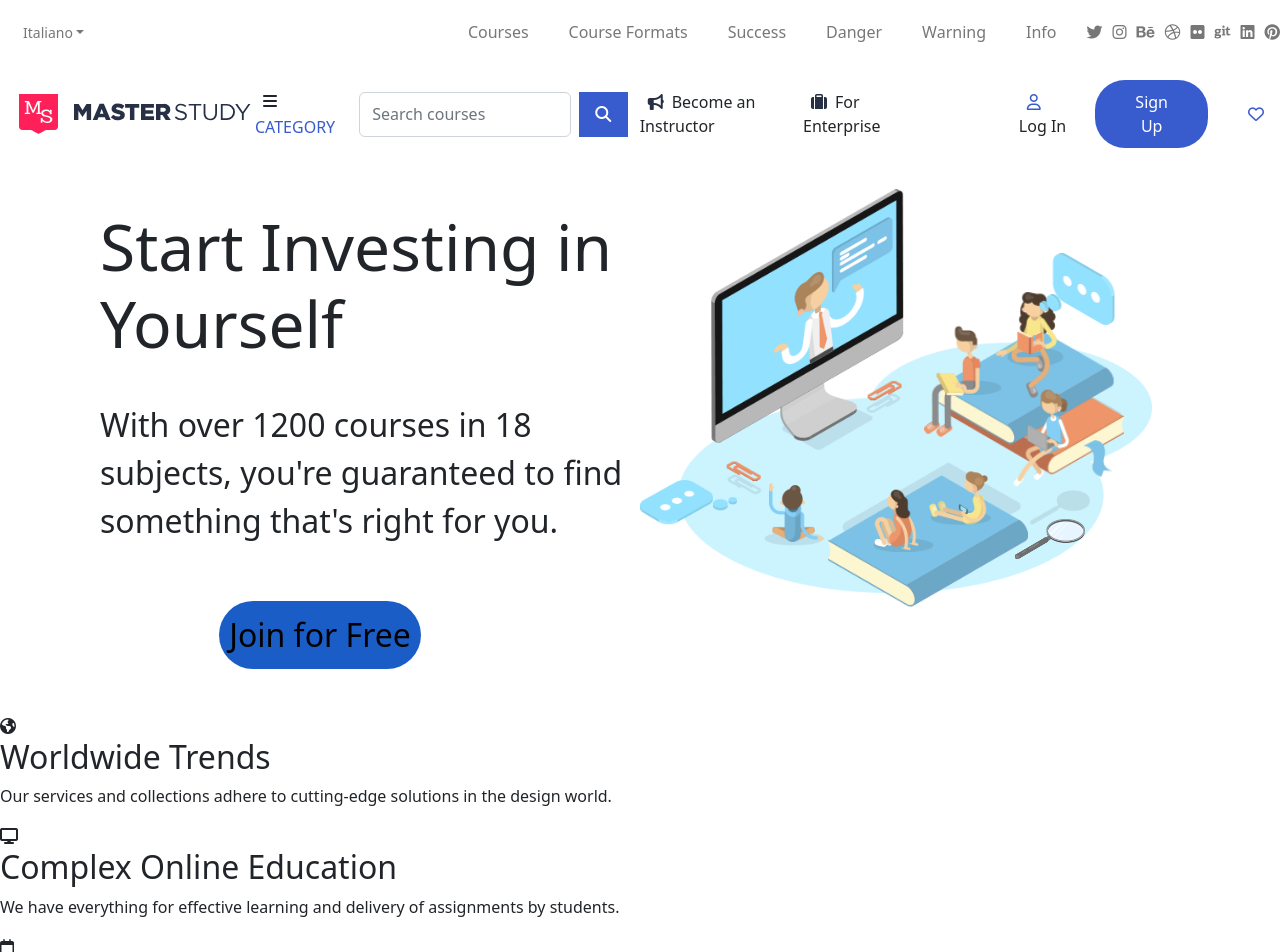
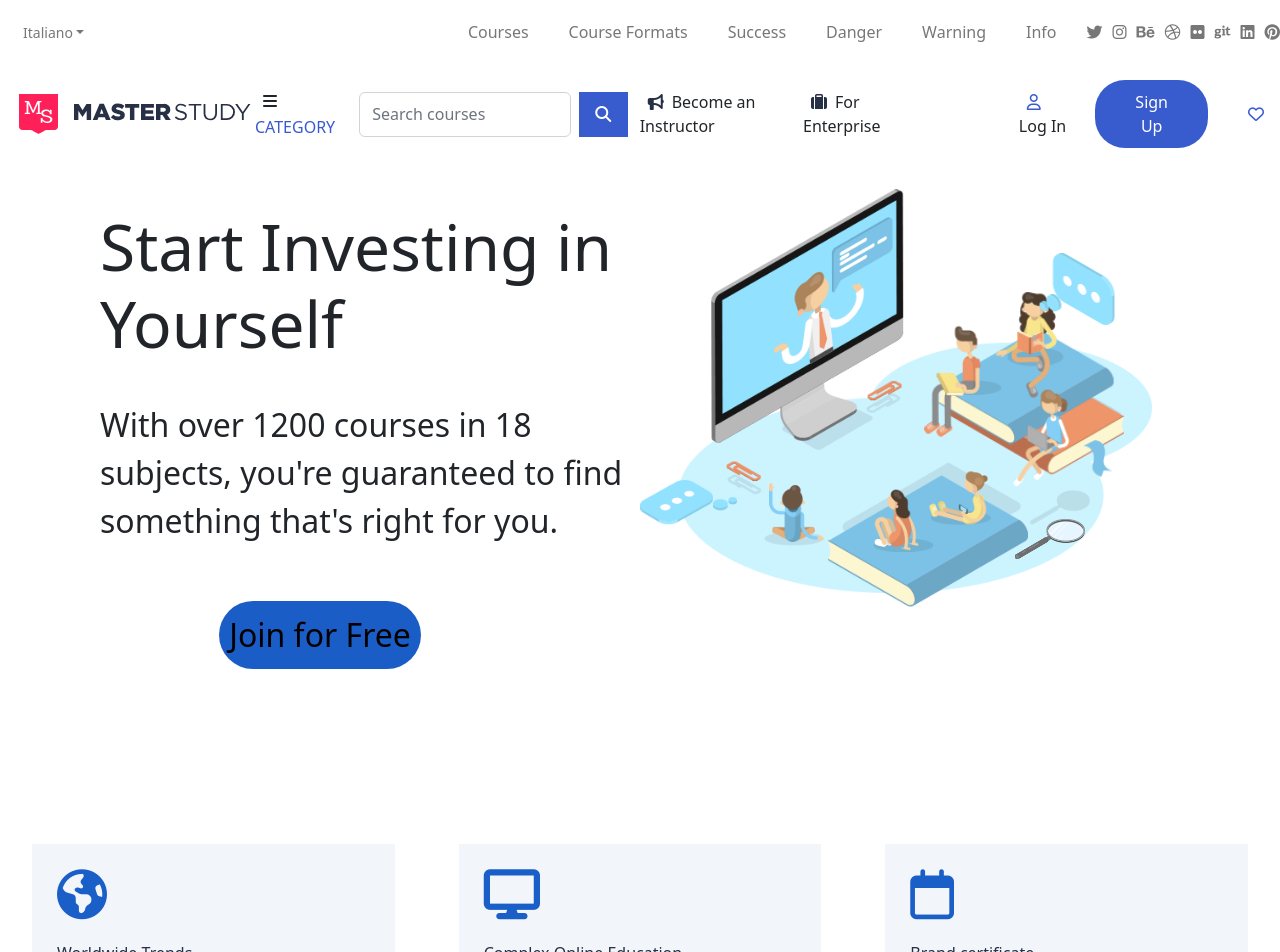
Before and after one commit to mazlumerceylan/proj-html-vuejs, a Vue app: page / in a window 1280 px wide. Shown: the top 952 px of the page. Built offline with nearby package versions, Linux system fonts and the light colour scheme.

Commit message:
card style added

```diff
--- a/src/scss/Main.scss
+++ b/src/scss/Main.scss
@@ -84,3 +84,40 @@
   z-index: 2;
 
 }
+
+
+.card-container{
+  display: flex;
+  flex-direction: row;
+  justify-content: center;
+}
+
+
+.card-icon{
+  width: 365px;
+  background-color: rgb(242 246 250);
+  margin: 32px 32px;
+  margin-top: 130px;
+}
+
+.card-icon i{
+  font-size: 50px;
+  margin-top: 25px;
+  margin-left: 25px;
+  color: rgb(26 94 200);
+}
+
+.card-icon h2{
+  font-size: 1rem;
+  margin-left: 25px;
+  margin-top: 25px;
+  color: rgb(39 48 68);
+}
+
+.card-icon p{
+  font-size: 1rem;
+  margin-left: 25px;
+  margin-top: 25px;
+  padding-bottom: 25px;
+  color: rgb(26 94 200);
+}
```
